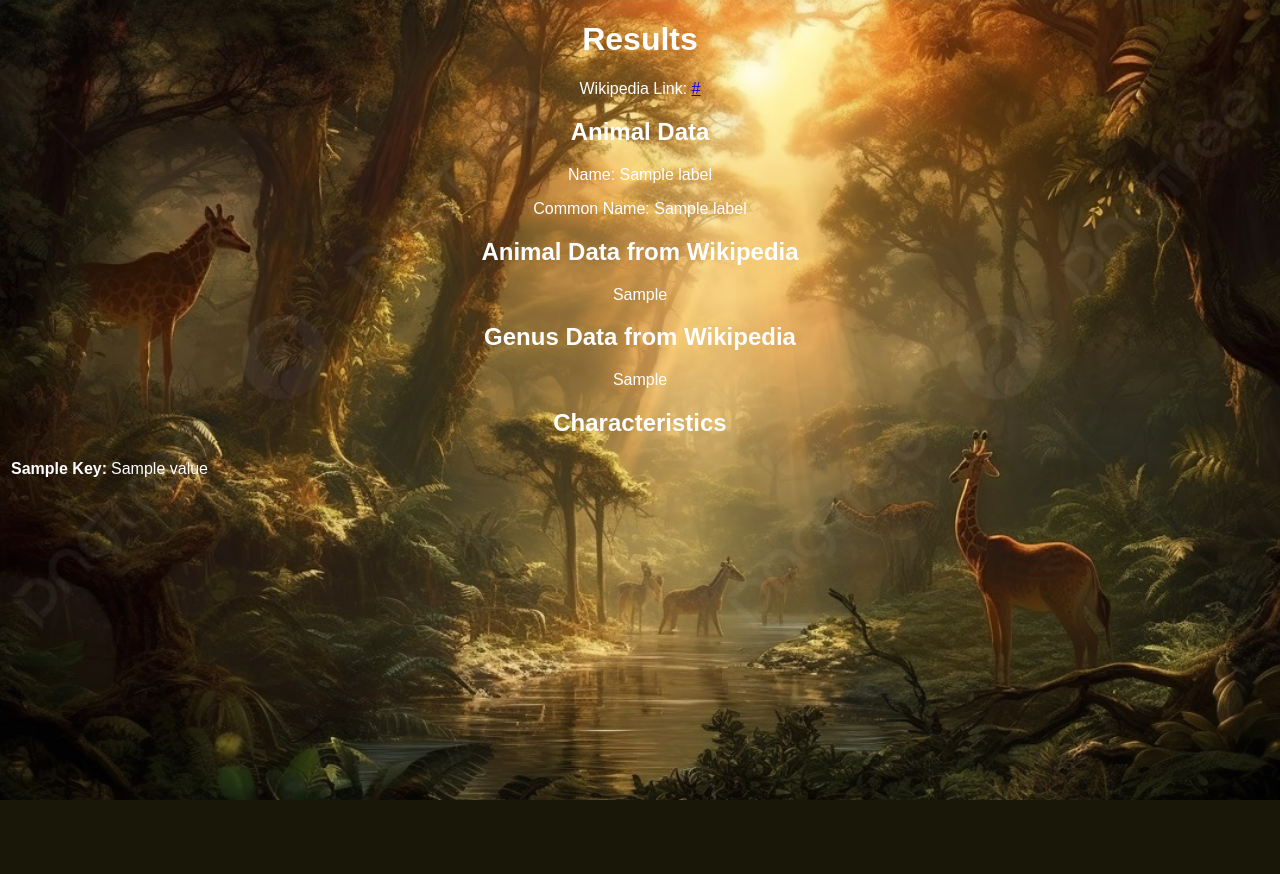
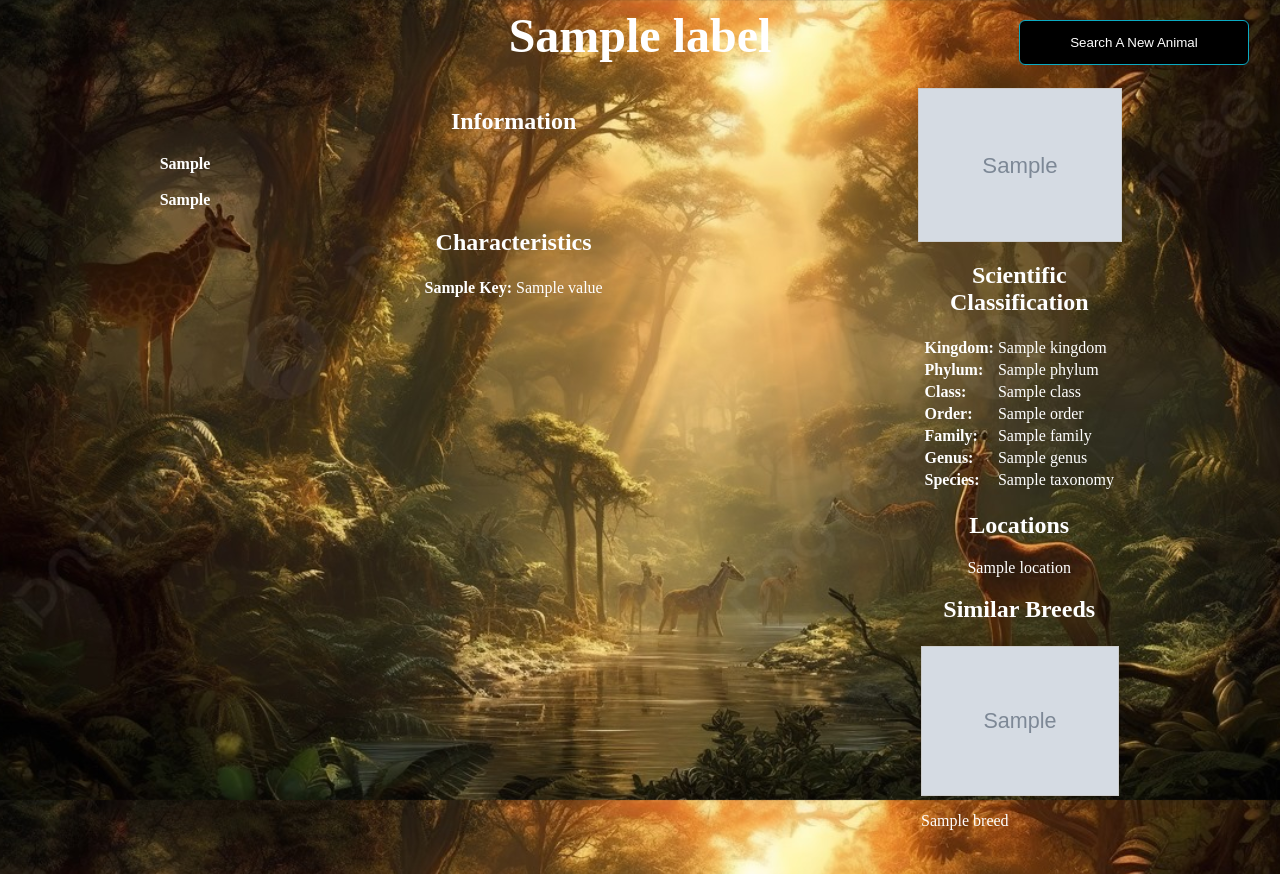
Before and after one commit to Kartavya904/2023-MakeUC-Hackathon, a Flask app: template templates/results.html in a window 1280 px wide. Before the commit the page ends 800 px from the top, so only its background shows below. Run offline with Flask 3, Linux system fonts and the light colour scheme; the template is opened without the code that fills it: most values are stand-ins (such as "Sample title", 1, 10 or a date in 2020); grey boxes marked "Sample" are stand-in pictures.

Commit message:
Completed Results Page

```diff
--- a/static/styles/results.css
+++ b/static/styles/results.css
@@ -1,10 +1,96 @@
-body {
-    font-family: Arial, sans-serif;
-    text-align: center;
-    background: url("../images/background.jpg");
+
+body{
+    background-color: #000000;
+    color: #FFFFFF;
+    background-image: url("../images/background.jpg");
     background-size: cover;
     background-position: center;
     background-attachment: fixed;
-    overflow-y: hidden;
+}
+.top {
+    text-align: center;
+    font-size: 48px;
+}
+.container {
+    width: 80%;
+    margin: 0 auto;
+}
+
+.left-section {
+    width: 70%;
+    float: left;
+    padding: 2.5%;
+    text-align: center;
+}
+
+.right-section {
+    width: 20%;
+    float: right;
+    padding: 2.5%;
+    align-content: center;
+    text-align: center;
+}
+
+h1 {
+    text-align: center;
+    font-size: 24px;
+    margin-bottom: 20px;
+}
+
+img {
+    display: block;
+    margin: 0 auto;
+    max-width: 100%;
+    height: auto;
+    border: 1px solid #ccc;
+}
+
+table {
+    align-content: center;
+    width: auto;
+    text-align: left;
+}
+
+ul {
+    list-style-type: none;
+    margin: 0;
+    padding: 0;
+}
+
+.characteristics {
+    margin: 0 auto;
+    max-width: 75%;
+}
+
+.classification {
+    margin: 0 auto;
+    width:auto;
+    max-width: 100%;
+}
+
+.btn{
+    display: inline;
+    margin: auto;
+    width: fit-content;
+    border: 1px solid #0aaac2;
+    padding: 14px 50px;
+    border-radius: 6px;
+    text-decoration: none;
+    background: #000000;
     color: #fff;
+    transition: background 0.5s;
+    position: fixed;
+    top: 20px;
+    /* right: 50px; */
 }
+.btn:hover{
+    background: #16e0ff;
+}
+
+.name {
+    text-decoration: none;
+    color: #FFFFFF;
+    :hover {
+        color: #16e0ff;
+    }
+}
--- a/templates/results.html
+++ b/templates/results.html
@@ -1,47 +1,21 @@
 <!DOCTYPE html>
 <html>
 <head>
-    <title>Results</title>
+    <title>FaunaFinder Results</title>
     <link rel="stylesheet" type="text/css" href="{{ url_for('static', filename='styles/results.css') }}">
 </head>
 <body>
-    <h1>Results</h1>
-
-    <!-- Display the mode -->
-    {% if mode == "1" %}
-        <p>Mode: Image Processing</p>
-    {% elif mode == "2" %}
-        <p>Mode: Text Processing</p>
-    {% endif %}
-
-    <!-- Display image if in image processing mode -->
-    {% if mode == "1" %}
-        <img src="{{ uploaded_images }}" alt="Uploaded Image">
-    {% endif %}
-
-    <!-- Display Wikipedia link if available -->
-    {% if wiki_url %}
-        <p>Wikipedia Link: <a href="{{ wiki_url }}" target="_blank">{{ wiki_url }}</a></p>
-    {% endif %}
-
-    <!-- Display animal data if available -->
-    {% if labels %}
-        <h2>Animal Data</h2>
-        <p>Name: {{ labels['name'] }}</p>
-        <p>Common Name: {{ labels['commonName'] }}</p>
-        <!-- Add more attributes here as needed -->
-    {% endif %}
-
-    <!-- Display animal and genus data if available -->
-    {% if animal_data %}
-        <h2>Animal Data from Wikipedia</h2>
-        <p>{{ animal_data }}</p>
-    {% endif %}
-
-    {% if genus_data %}
-        <h2>Genus Data from Wikipedia</h2>
-        <p>{{ genus_data }}</p>
-    {% endif %}
+    <div class="top">
+        <a class="name" href = "{{ wiki_url }}" target="_blank"><strong>{{ labels.name }}</strong></a>
+    </div>
+    <div class="container">
+        <div class="left-section">
+            <h2>Information</h2>
+            <strong><p style="text-align: justify;">
+                {{ animal_data }}
+                <br><br>
+                {{ genus_data }}
+            </p></strong>
 
             <h2 style="text-align: center;">Characteristics</h2>
             <div class="characteristics">
@@ -56,5 +30,99 @@
                     </ul>
                 </table>
             </div>
+        </div>
+        <div class="right-section">
+            <button class="btn" onclick='changePage("/index")'>Search A New Animal</button>
+            <img class="uploadedImage" src="{{ uploaded_image }}" alt="Image">
+
+            <h2 style="text-align: center;">Scientific Classification</h2>
+            <div class="classification">
+                <table class="classification">
+                    <ul>
+                        <tr>
+                            <td><strong>Kingdom:</strong></td>
+                            <td>{{ labels.taxonomy.kingdom }}</td>
+                        </tr>
+                        <tr>
+                            <td><strong>Phylum:</strong></td>
+                            <td>{{ labels.taxonomy.phylum }}</td>
+                        </tr>
+                        <tr>
+                            <td><strong>Class:</strong></td>
+                            <td>{{ labels.taxonomy.class }}</td>
+                        </tr>
+                        <tr>
+                            <td><strong>Order:</strong></td>
+                            <td>{{ labels.taxonomy.order }}</td>
+                        </tr>
+                        <tr>
+                            <td><strong>Family:</strong></td>
+                            <td>{{ labels.taxonomy.family }}</td>
+                        </tr>
+                        <tr>
+                            <td><strong>Genus:</strong></td>
+                            <td>{{ labels.taxonomy.genus }}</td>
+                        </tr>
+                        <tr>
+                            <td><strong>Species:</strong></td>
+                            <td>{{ labels.taxonomy.scientific_name }}</td>
+                        </tr>
+                    </ul>
+                </table>
+            </div>
+            <h2 style="text-align: center;">Locations</h2>
+            <table>
+                <ul>
+                    {% for location in labels.locations %}
+                        <li>{{ location }}</li>
+                    {% endfor %}
+                </ul>
+            </table>
+            <div class="similarBreeds">
+                <h2>Similar Breeds</h2>
+                <table class="similarBreeds">
+                    <tr>
+                        {% for breed in labels.similar_breeds %}
+                            <td>
+                                <img src="{{ breed.image }}" alt="Image">
+                                <p>{{ breed.name }}</p>
+                            </td>
+                        {% endfor %}
+                    </tr>
+                </table>
+            </div>
+        </div>
+    </div>
 </body>
 </html>
+
+<script>
+    function changePage(page) {
+        window.location.href = `${page}`;
+    }
+
+    if ("{{ mode }}" == 1) {
+        const storedImage = localStorage.getItem('uploadedImageData');
+        if (storedImage) {
+            // Find the image element with the class 'uploadedImage' and set its src attribute
+            const uploadedImage = document.querySelector('.uploadedImage');
+            if (uploadedImage) {
+                uploadedImage.src = storedImage;
+            }
+        }
+    }
+    else if ("{{ mode }}" == 2) {
+        const textData = decodeURIComponent("{{ labels.name }}");
+
+        // Fetch image from Unsplash API
+        fetch(`https://api.unsplash.com/search/photos?query="${textData}"&client_id=BxwX4irH_sxS33ZGXT9ZFCuYP4O0BCbK_KMCyKGVdUo`)
+            .then(response => response.json())
+            .then(data => {
+                const uploadedImage = document.querySelector('.uploadedImage');
+                if (uploadedImage && data.results.length > 0) {
+                    uploadedImage.src = data.results[0].urls.small;
+                }
+            })
+            .catch(error => console.error('Error:', error));
+    }
+</script>
```
Lines whose indentation alone changed are shown as unchanged.
